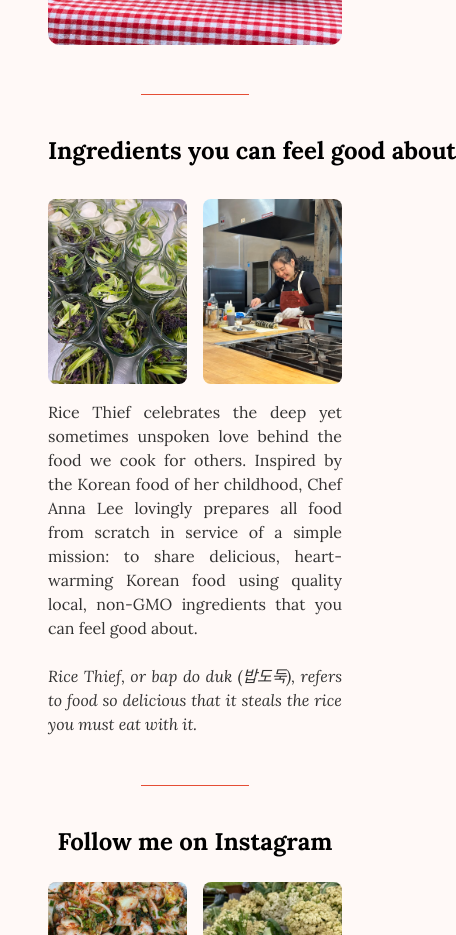
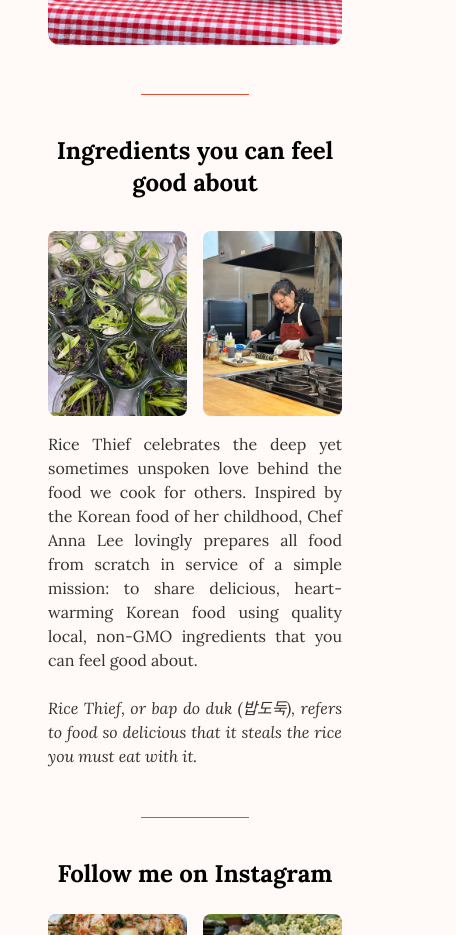
Before and after one commit to IanKBovard/ricethiefpdx, a React (Vite) app: page / in a window 390 px wide. Shown: the part 780-1715 px from the top of the page, 456 px wide, since content can reach past the window. Built offline with nearby package versions, Linux system fonts and the light colour scheme; a web font is replaced by a local one.

Commit message:
fixed text wrap

```diff
--- a/src/Components/About.jsx
+++ b/src/Components/About.jsx
@@ -1,6 +1,6 @@
 const About = () => (
   <section className='max-w-[85rem] mx-auto px-4 sm:px-6 lg:px-8 py-8'>
-    <h2 className='font-bold text-2xl sm:text-3xl lg:text-4xl text-center text-nowrap'>
+    <h2 className='font-bold text-2xl sm:text-3xl lg:text-4xl text-center'>
       Ingredients you can feel good about
     </h2>
     <div className='gap-16 items-center mx-auto xl:grid xl:grid-cols-5'>
--- a/src/Pages/Menu.jsx
+++ b/src/Pages/Menu.jsx
@@ -1,7 +1,7 @@
 const Menu = () => (
   <section className='max-w-[85rem] mx-auto px-4 sm:px-6 lg:px-8 py-8'>
     <div className='max-w-3xl mx-auto text-center mb-4'>
-      <h2 className='font-bold text-2xl lg:text-4xl text-center text-nowrap'>
+      <h2 className='font-bold text-2xl lg:text-4xl text-center'>
         PSU Portland Farmers Market Menu
       </h2>
     </div>
```
